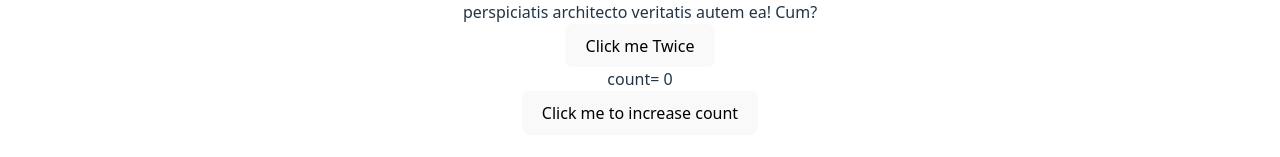
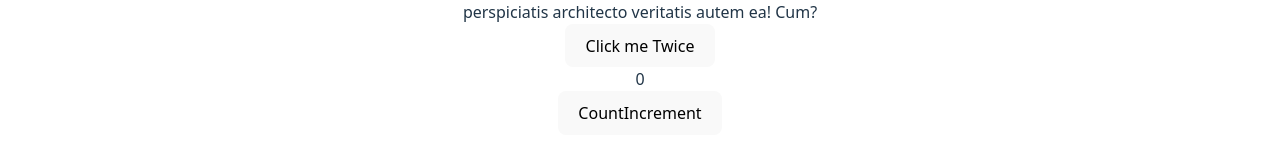
Before and after one commit to GovindG9066/React, a React (Vite) app in the folder Basic_React_app/: page / in a window 1280 px wide. Shown: the part 2286-2443 px from the top of the page. Built offline with nearby package versions, Linux system fonts and the light colour scheme.

Commit message:
revise the useState

```diff
--- a/Basic_React_app/src/counter.jsx
+++ b/Basic_React_app/src/counter.jsx
@@ -1,16 +1,21 @@
+// const { useState } = require("react")
 import { useState } from "react";
 
-export default function Counter() {
-    const [count, setCount] = useState(0);
-
-    function IncCounter() {
-        setCount(count + 1);
+export default function counter() {
+    const [count,setCount]=useState(0)
+    function Inccount() {
+        setCount(count+1);
     }
 
-    return (
+
+    return(
         <div>
-            <p>count= {count}</p>
-            <button onClick={IncCounter}>Click me to increase count</button>
+            <p>{count}</p>
+            <button onClick={Inccount}>CountIncrement</button>
+
         </div>
     );
+
+
+
 }
```
